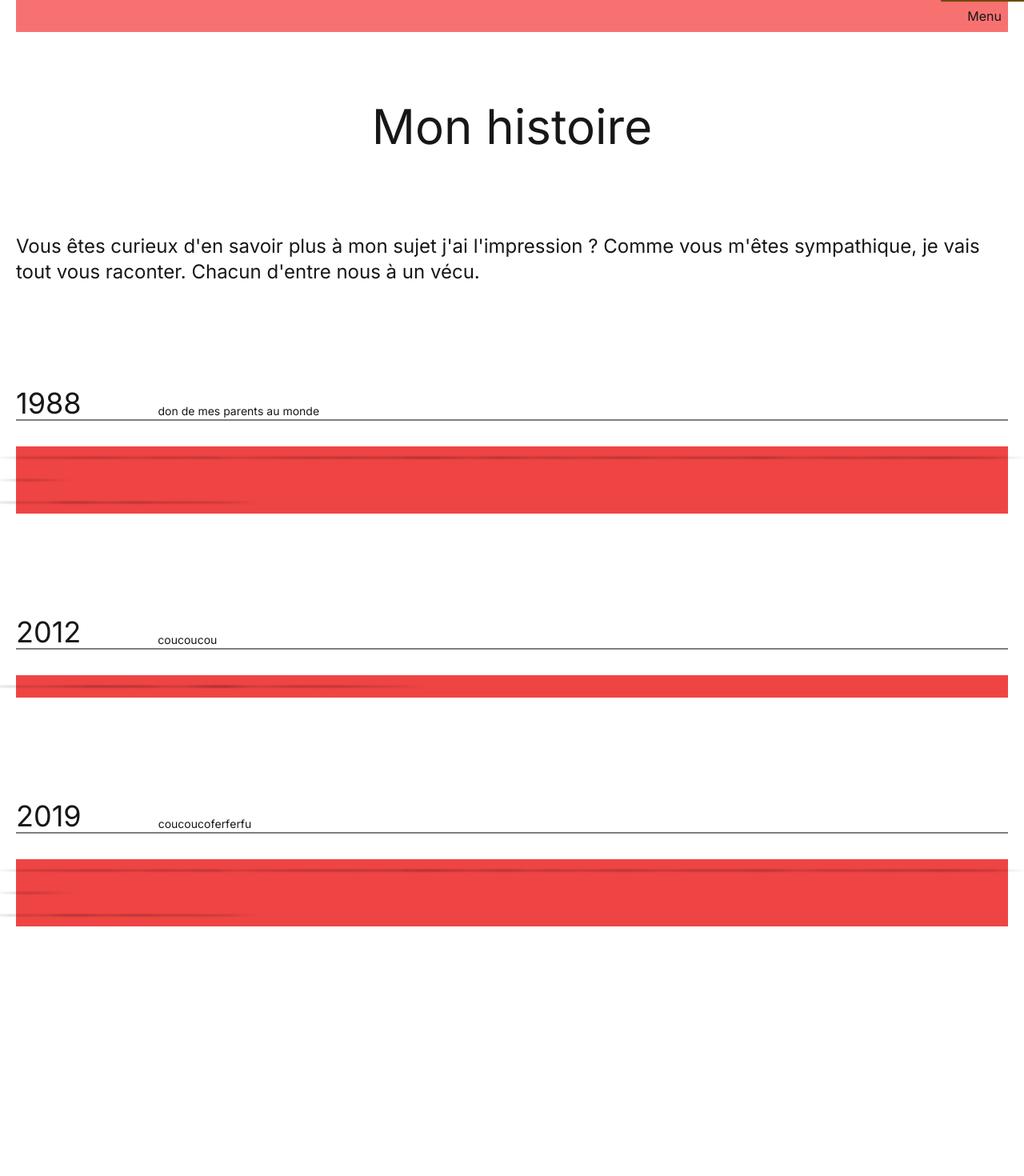
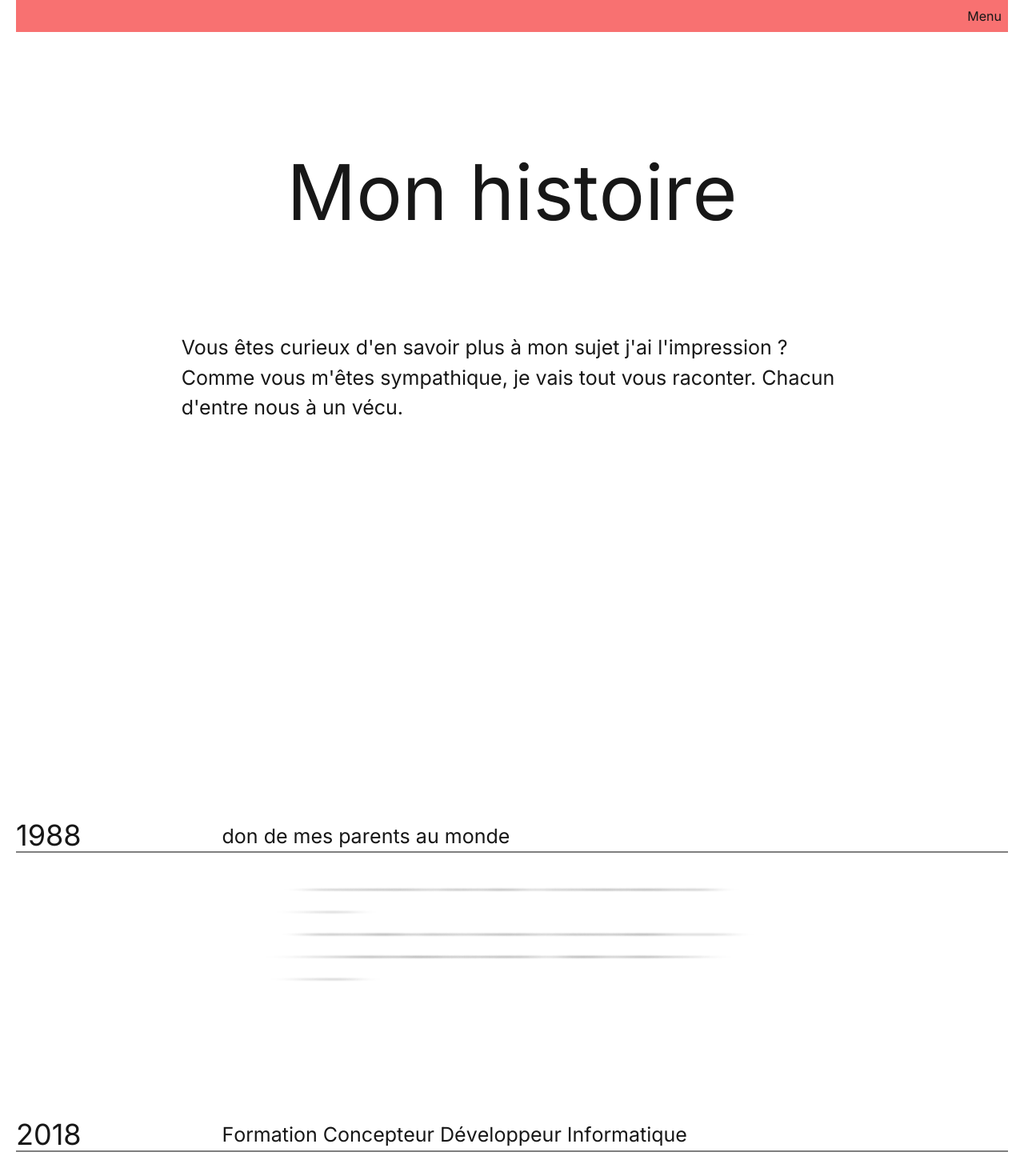
Before and after one commit to Kittoff/portfolio-v2, a Next.js app: page /about in a window 1280 px wide. Shown: the top 1470 px of the page at 80% size. Built offline with nearby package versions, Linux system fonts and the light colour scheme.

Commit message:
history + new steps size

```diff
--- a/src/app/about/page.jsx
+++ b/src/app/about/page.jsx
@@ -1,6 +1,9 @@
 "use client";
 import Card from "@/components/about/hitsory/Card";
-import React from "react";
+import { useGSAP } from "@gsap/react";
+import gsap from "gsap";
+import React, { useRef } from "react";
+import SplitType from "split-type";
 
 const history = [
   {
@@ -9,29 +12,73 @@ const history = [
     year: "1988",
   },
   {
-    text: "deuxième texte qui retrace mes exploits tadadi tadada",
-    year: "2012",
-    title: "coucoucou",
+    text: "Après des métiers alimentaires divers et variés, c'est à cette période que j'ai décidé de me lancer dans ce qui a toujour trotté dans ma tête. Le développement. Durant 10 mois, j'ai appris les bases du développement ainsi que toute la partie conception. Dès ce moment-là, je savais que je voulais me lancer dans le développement Creative Dev.",
+    year: "2018",
+    title: "Formation Concepteur Développeur Informatique",
   },
   {
-    text: "Il faut bien un début à toute histoire. C'est à cette année que la mienne débute. N'ayez pas peur, je ne vais pas retracer chaque année de ma vie. Il est temps de passer au vif du sujet.",
-    title: "don de mes parents au monde",
+    text: "Dès l'obtention de mon diplôme, Capgemini m'a proposé un contrat, que j'ai bien sûr accepté. Pendant près de 5 ans, j'ai participé à des projets en relation avec l'aéronautique et le spatial. Sur chaque projet où je suis allé, j'ai toujours donné le meilleur de moi-même. Non seulement pour faire un travail le plus qualitatif possible, afin que mes collègues soient satisfaits, mais surtout pour être fier de ce que je pouvais donner.",
     year: "2019",
-    title: "coucoucoferferfu",
+    title: "Software Engineer Capgemini",
+  },
+  {
+    text: "Vous l'aurez compris, j'ai toujours eu un attrait particulier pour le développement plus créatif. C'est un aspect du développement qui n'était hélas pas présent, et c'est pourquoi aujourd'hui, je met l'expérience que j'ai acquise et ma passion pour le creative development au service de ceux qui me feront confiance.",
+    year: "2024",
+    title: "Développeur Freelance",
   },
 ];
 
 const Page = () => {
+  const container = useRef();
+  const tl = useRef();
+
+  useGSAP(
+    () => {
+      gsap.set(".wrapper", { autoAlpha: 1 });
+      gsap.set(".intro", { y: 50 });
+      let split = SplitType.create(".history", { splitTypeTypes: "chars" });
+      gsap.set(split.chars, { y: "100%" });
+
+      tl.current = gsap
+        .timeline({ delay: 0.6 })
+        .to(split.chars, {
+          y: 0,
+          duration: 1.3,
+          stagger: 0.03,
+          ease: "power4.inOut",
+        })
+        .to(
+          ".intro",
+          {
+            opacity: 1,
+            duration: 0.8,
+            y: 0,
+            ease: "power4.inOut",
+          },
+          "+0.6 "
+        );
+    },
+    { scope: container }
+  );
   return (
-    <div className="h-[300vh]">
-      <div className="flex flex-col gap-10">
-        <h1 className="text-6xl text-center mt-16">Mon histoire</h1>
-        <p className="mt-16 text-2xl">
+    <div ref={container}>
+      <div className="wrapper invisible  mb-80">
+        <div className="h-screen flex items-center flex-col gap-10">
+          <div></div>
+          <div className="history">
+            <h1 className="text-step_h_0 text-center mt-16">
+              <div className="link-clip-path ">
+                <div className="holder relative">Mon histoire</div>
+              </div>
+            </h1>
+          </div>
+          <p className="intro mt-16 md:w-2/3 text-step_p_1 opacity-0">
             Vous êtes curieux d'en savoir plus à mon sujet j'ai l'impression ?
             Comme vous m'êtes sympathique, je vais tout vous raconter. Chacun
             d'entre nous à un vécu.
           </p>
         </div>
+        <div>
           {history.map((item, index) => (
             <Card
               classname={"card"}
@@ -43,6 +90,8 @@ const Page = () => {
             />
           ))}
         </div>
+      </div>
+    </div>
   );
 };
 
--- a/src/components/about/hitsory/Card.jsx
+++ b/src/components/about/hitsory/Card.jsx
@@ -36,10 +36,9 @@ const Card = ({ year, title, text, classname, index }) => {
           stagger: 0.05,
           scrollTrigger: {
             trigger: containerRef.current,
-            start: "top bottom-=10%",
+            start: "top bottom-=30%",
             end: "bottom center+=15%",
             scrub: true,
-            markers: true,
           },
         }
       );
@@ -56,7 +55,6 @@ const Card = ({ year, title, text, classname, index }) => {
             trigger: containerRef.current,
             start: "top 80%",
             end: "bottom 25%",
-            markers: true,
           },
         })
         .to(".year", {
@@ -76,8 +74,11 @@ const Card = ({ year, title, text, classname, index }) => {
   );
 
   return (
-    <div ref={containerRef} className={`${classname} mt-32`}>
-      <div className="flex items-end gap-6 md:gap-24">
+    <div
+      ref={containerRef}
+      className={`${classname} mt-40 flex flex-col items-center`}
+    >
+      <div className="flex items-end gap-6 md:gap-44 w-full">
         <div className="text-4xl">
           <div className="link-clip-path">
             <div className="holder relative">
@@ -86,8 +87,8 @@ const Card = ({ year, title, text, classname, index }) => {
           </div>
         </div>
         <div className="link-clip-path">
-          <div className="holder relative">
-            <div ref={titleRef} className="title text-sm">
+          <div className="holder relative text-step_p_1">
+            <div ref={titleRef} className="title">
               {title}
             </div>
           </div>
@@ -96,7 +97,7 @@ const Card = ({ year, title, text, classname, index }) => {
       <div className="h-[0.12rem] w-full bg-black opacity-50 mb-8" />
       <div
         ref={paragraphRef}
-        className="paragraph bg-red-500 break-words text-lg"
+        className="paragraph break-words text-lg md:w-[500px] "
       >
         {text}
       </div>
--- a/src/components/header/Menu.jsx
+++ b/src/components/header/Menu.jsx
@@ -66,7 +66,7 @@ const Menu = () => {
           {menuLinks.map((link) => {
             return (
               <div
-                className="text-step_0 link-clip-path"
+                className="text-step_h_0 link-clip-path"
                 onClick={toggleMenu}
                 key={link.path}
               >
--- a/src/components/hero/Hero.jsx
+++ b/src/components/hero/Hero.jsx
@@ -51,10 +51,10 @@ const Hero = () => {
   );
   return (
     <div ref={container} className="">
-      <main className="texte h-[calc(100vh-80px)]  flex flex-col md:items-center  md:justify-around lg:flex-row text-step_1">
+      <main className="texte h-[calc(100vh-80px)]  flex flex-col md:items-center  md:justify-around lg:flex-row text-step_h_1">
         <div className="wrapper  lg:w-2/3 invisible items-center flex flex-col ">
           <div>
-            <h1 className="job text-step__2 text-customGrey opacity-0">
+            <h1 className="job text-step_h__2 text-customGrey opacity-0">
               Freelance Developer
             </h1>
           </div>
--- a/tailwind.config.js
+++ b/tailwind.config.js
@@ -13,14 +13,24 @@ module.exports = {
       fontSize: {
         /* @link https://utopia.fyi/type/calculator?c=320,45,1.25,1240,96,1.25,5,2,&s=0.75|0.5|0.25,1.5|2|3|4|6,s-l&g=s,l,xl,12 */
 
-        step__2: "clamp(1.8rem, 1.0904rem + 3.5478vw, 3.84rem)",
-        step__1: "clamp(2.25rem, 1.363rem + 4.4348vw, 4.8rem)",
-        step_0: "clamp(2.8125rem, 1.7038rem + 5.5435vw, 6rem)",
-        step_1: "clamp(3.5156rem, 2.1298rem + 6.9293vw, 7.5rem)",
-        step_2: "clamp(4.3945rem, 2.6622rem + 8.6617vw, 9.375rem)",
-        step_3: "clamp(5.4932rem, 3.3277rem + 10.8271vw, 11.7188rem)",
-        step_4: "clamp(6.8665rem, 4.1597rem + 13.5339vw, 14.6484rem)",
-        step_5: "clamp(8.5831rem, 5.1996rem + 16.9174vw, 18.3105rem)",
+        step_h__2: "clamp(1.8rem, 1.0904rem + 3.5478vw, 3.84rem)",
+        step_h__1: "clamp(2.25rem, 1.363rem + 4.4348vw, 4.8rem)",
+        step_h_0: "clamp(2.8125rem, 1.7038rem + 5.5435vw, 6rem)",
+        step_h_1: "clamp(3.5156rem, 2.1298rem + 6.9293vw, 7.5rem)",
+        step_h_2: "clamp(4.3945rem, 2.6622rem + 8.6617vw, 9.375rem)",
+        step_h_3: "clamp(5.4932rem, 3.3277rem + 10.8271vw, 11.7188rem)",
+        step_h_4: "clamp(6.8665rem, 4.1597rem + 13.5339vw, 14.6484rem)",
+        step_h_5: "clamp(8.5831rem, 5.1996rem + 16.9174vw, 18.3105rem)",
+        /* @link https://utopia.fyi/type/calculator?c=320,12,1.2,1240,20,1.25,5,2,&s=0.75|0.5|0.25,1.5|2|3|4|6,s-l&g=s,l,xl,12 */
+
+        step_p__2: "clamp(0.5208rem, 0.4237rem + 0.4855vw, 0.8rem)",
+        step_p__1: "clamp(0.625rem, 0.4946rem + 0.6522vw, 1rem)",
+        step_p_0: "clamp(0.75rem, 0.5761rem + 0.8696vw, 1.25rem)",
+        step_p_1: "clamp(0.9rem, 0.6696rem + 1.1522vw, 1.5625rem)",
+        step_p_2: "clamp(1.08rem, 0.7763rem + 1.5185vw, 1.9531rem)",
+        step_p_3: "clamp(1.296rem, 0.8976rem + 1.992vw, 2.4414rem)",
+        step_p_4: "clamp(1.5552rem, 1.0347rem + 2.6027vw, 3.0518rem)",
+        step_p_5: "clamp(1.8662rem, 1.1885rem + 3.3886vw, 3.8147rem)",
       },
       colors: {
         background: "var(--background)",
```
Lines whose indentation alone changed are shown as unchanged.
